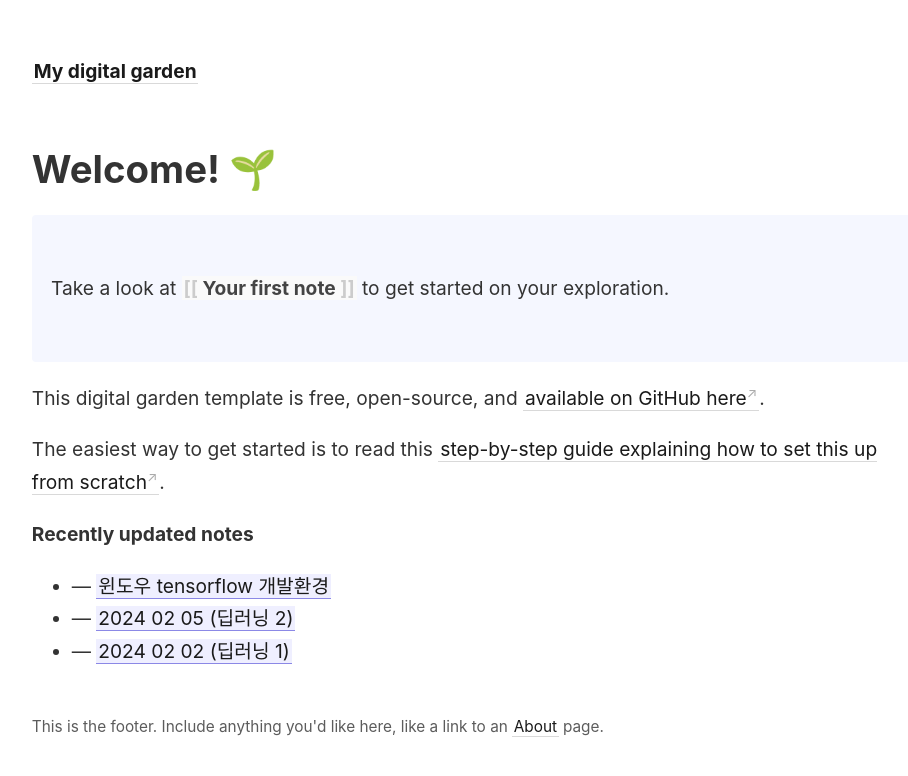
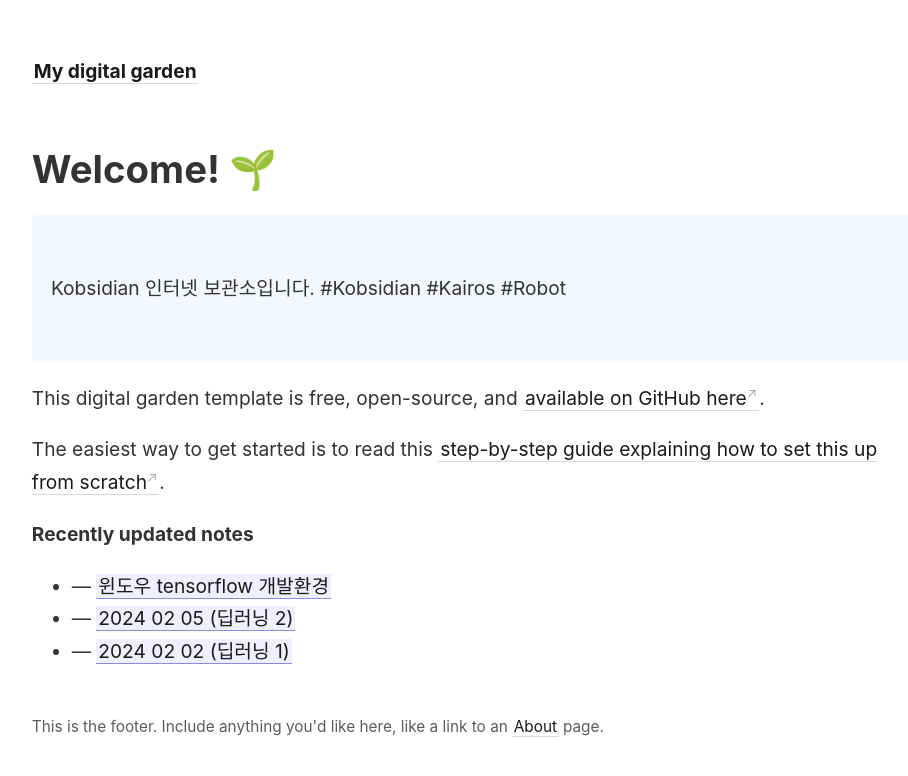
Before and after one commit to 97kwo/publishing, a Jekyll site: the page built from _pages/index.md, in a window 1280 px wide. Shown: the top 776 px of the page, without its empty margins (45-953 px from the left). Built offline with Jekyll 4.4.1, drawn with Linux system fonts in a browser that asks for light colours.

Commit message:
Update index.md

```diff
--- a/_pages/index.md
+++ b/_pages/index.md
@@ -8,7 +8,7 @@
 # Welcome! 🌱
 
 <p style="padding: 3em 1em; background: #f5f7ff; border-radius: 4px;">
-  Take a look at <span style="font-weight: bold">[[Your first note]]</span> to get started on your exploration.
+ Kobsidian 인터넷 보관소입니다. #Kobsidian #Kairos #Robot
 </p>
 
 This digital garden template is free, open-source, and [available on GitHub here](https://github.com/maximevaillancourt/digital-garden-jekyll-template).
```
